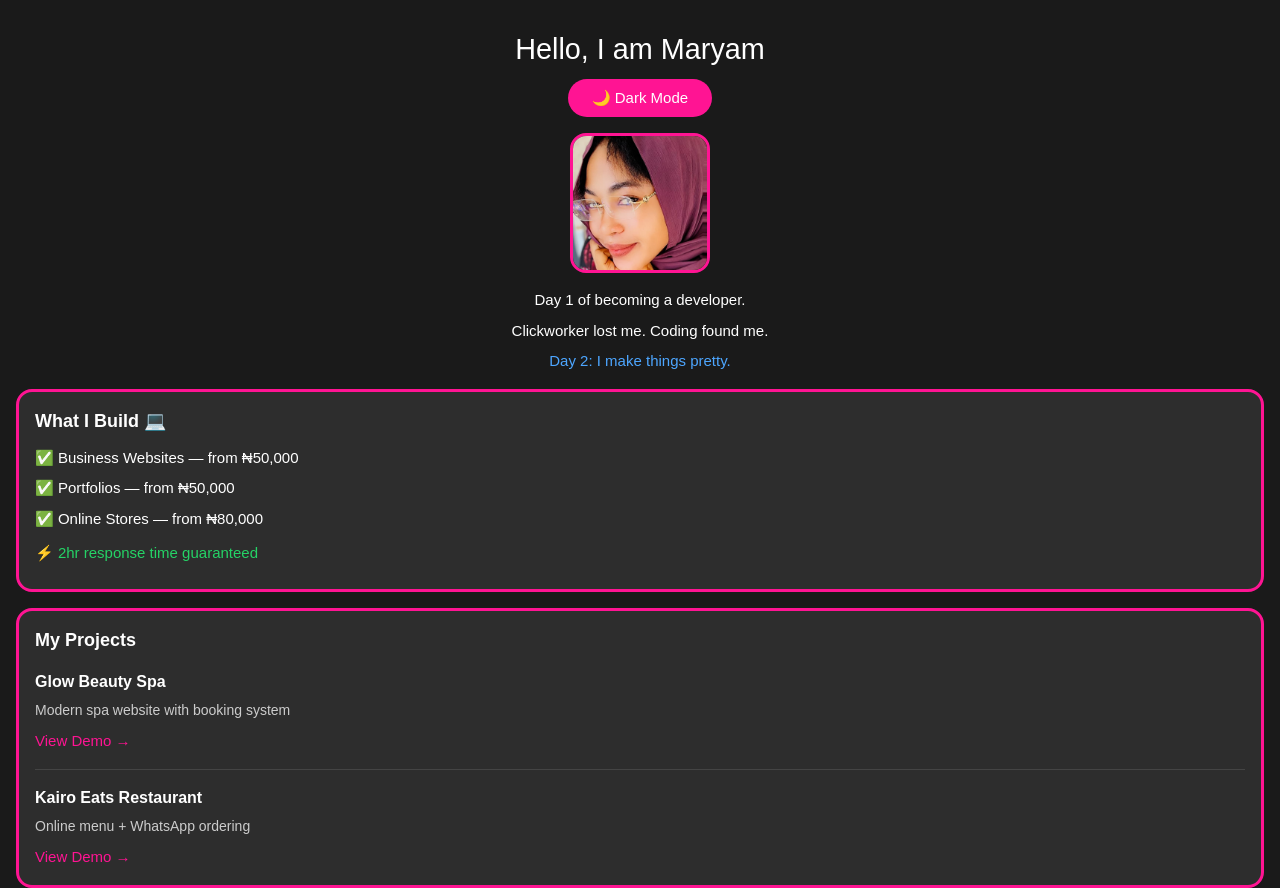
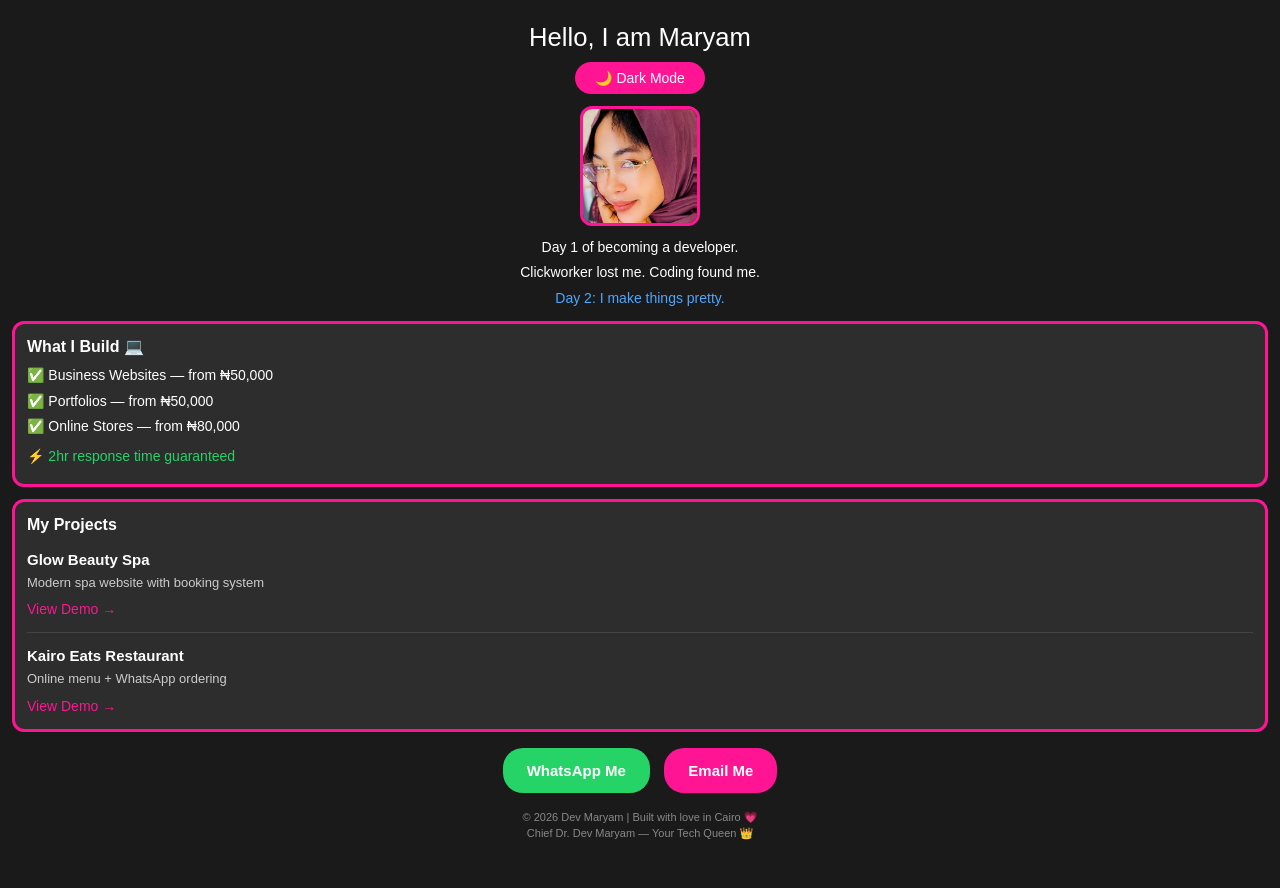
Before and after one commit to devmaryaam/devmaryaam, a plain HTML site: page index.html in a window 1280 px wide. Shown: the top 888 px of the page. After the commit the page ends 866 px from the top, so only its background shows below. Drawn offline with Linux system fonts and the light colour scheme.

Commit message:
Update index.html

```diff
--- a/index.html
+++ b/index.html
@@ -6,31 +6,38 @@
 <title>Dev Maryam - Web Developer</title>
 <style>
 *{margin:0;padding:0;box-sizing:border-box}
-body{font-family:Arial,sans-serif;background:#1a1a1a;color:#fff;padding:16px;line-height:1.5}
-h1{font-size:1.8rem;margin:12px 0 8px;font-weight:500;text-align:center}
-.darkbtn{background:#ff1493;color:#fff;border:none;padding:10px 24px;border-radius:24px;margin:8px auto 16px;display:block;cursor:pointer;font-size:15px;font-weight:500}
-.darkbtn:before{content:"🌙 "}
-.photo{width:140px;height:140px;border-radius:16px;border:3px solid #ff1493;margin:16px auto;display:block;object-fit:cover;object-position:center 20%}
-.tag{margin:8px 0;font-size:15px;text-align:center}
-.blue{color:#4da6ff;margin:8px 0 16px;font-weight:500;text-align:center;font-size:15px}
-.card{background:#2d2d2d;border:3px solid #ff1493;border-radius:16px;padding:16px;margin:16px 0}
-.card h3{margin-bottom:12px;font-weight:600;font-size:18px}
-.card p{margin:8px 0;font-size:15px}
-.project{margin:16px 0;padding-bottom:16px;border-bottom:1px solid #444}
+body{font-family:Arial,sans-serif;background:#1a1a1a;color:#fff;padding:12px;line-height:1.4;transition:0.3s}
+body.light{background:#ffeef5;color:#333}
+h1{font-size:1.6rem;margin:8px 0 6px;font-weight:500;text-align:center}
+.themebtn{background:#ff1493;color:#fff;border:none;padding:8px 20px;border-radius:20px;margin:6px auto 12px;display:block;cursor:pointer;font-size:14px;font-weight:500}
+.themebtn:before{content:"🌙 "}
+body.light .themebtn:before{content:"☀️ "}
+body.light .themebtn{background:#333}
+.photo{width:120px;height:120px;border-radius:12px;border:3px solid #ff1493;margin:12px auto;display:block;object-fit:cover;object-position:center 20%}
+.tag{margin:6px 0;font-size:14px;text-align:center}
+.blue{color:#4da6ff;margin:6px 0 12px;font-weight:500;text-align:center;font-size:14px}
+.card{background:#2d2d2d;border:3px solid #ff1493;border-radius:12px;padding:12px;margin:12px 0;transition:0.3s}
+body.light .card{background:#fff;color:#333;border-color:#ff1493}
+.card h3{margin-bottom:8px;font-weight:600;font-size:16px}
+.card p{margin:6px 0;font-size:14px}
+.project{margin:12px 0;padding-bottom:12px;border-bottom:1px solid #444}
+body.light .project{border-bottom-color:#ddd}
 .project:last-child{border:none;padding-bottom:0;margin-bottom:0}
-.project strong{display:block;margin-bottom:6px;font-weight:600;font-size:16px}
-.project span{display:block;margin-bottom:8px;font-size:14px;color:#ccc}
-.project a{color:#ff1493;text-decoration:none;font-weight:500;font-size:15px}
-.cta{text-align:center;margin:20px 0 16px}
-.cta a{display:inline-block;padding:14px 28px;margin:0 6px;border-radius:24px;text-decoration:none;font-weight:600;font-size:16px}
+.project strong{display:block;margin-bottom:4px;font-weight:600;font-size:15px}
+.project span{display:block;margin-bottom:6px;font-size:13px;color:#ccc}
+body.light .project span{color:#666}
+.project a{color:#ff1493;text-decoration:none;font-weight:500;font-size:14px}
+.cta{text-align:center;margin:16px 0 12px}
+.cta a{display:inline-block;padding:12px 24px;margin:0 5px;border-radius:20px;text-decoration:none;font-weight:600;font-size:15px}
 .wa{background:#25D366;color:#fff}
 .em{background:#ff1493;color:#fff}
-.foot{text-align:center;font-size:12px;color:#888;line-height:1.6;margin-top:20px;padding-bottom:16px}
+.foot{text-align:center;font-size:11px;color:#888;line-height:1.5;margin-top:16px;padding-bottom:12px}
+body.light .foot{color:#666}
 </style>
 </head>
-<body>
+<body id="body">
 <h1>Hello, I am Maryam</h1>
-<button class="darkbtn" onclick="document.body.style.background='#ffeef5',document.body.style.color='#333'">Dark Mode</button>
+<button class="themebtn" onclick="document.getElementById('body').classList.toggle('light');this.textContent=this.textContent.includes('Dark')?'Light Mode':'Dark Mode'">Dark Mode</button>
 <img src="maryam (1).jpg" alt="Maryam" class="photo">
 <p class="tag">Day 1 of becoming a developer.</p>
 <p class="tag">Clickworker lost me. Coding found me.</p>
@@ -41,7 +48,7 @@ h1{font-size:1.8rem;margin:12px 0 8px;font-weight:500;text-align:center}
 <p>✅ Business Websites — from ₦50,000</p>
 <p>✅ Portfolios — from ₦50,000</p>
 <p>✅ Online Stores — from ₦80,000</p>
-<p style="color:#25D366;margin-top:12px">⚡ 2hr response time guaranteed</p>
+<p style="color:#25D366;margin-top:10px">⚡ 2hr response time guaranteed</p>
 </div>
 
 <div class="card">
```
